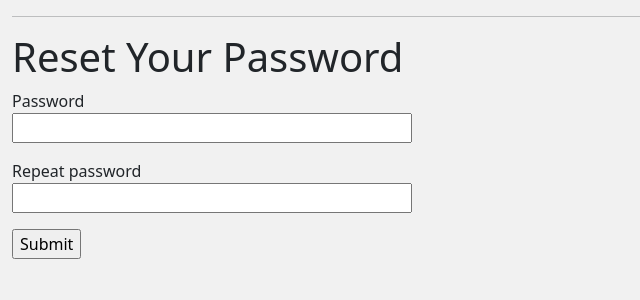
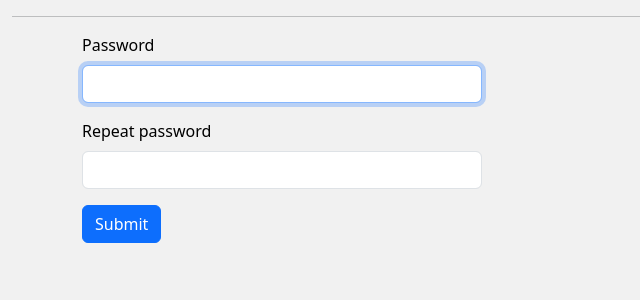
Before and after one commit to robbedeclerk/groepswerk2_review_website, a Flask app: template app/templates/reset_password.html in a window 1280 px wide. Shown: the part 58-358 px from the top of the page, without its empty margins (0-640 px from the left). Run offline with Flask 3, Linux system fonts and the light colour scheme; the template is opened without the code that fills it: values that come from a table or form of the project are taken from there, others are empty; some libraries are stand-ins or nearby versions.

Commit message:
vergeten templates gefixt

```diff
--- a/app/templates/reset_password.html
+++ b/app/templates/reset_password.html
@@ -1,23 +1,5 @@
 {% extends "base.html" %}
-
+{% import 'bootstrap_wtf.html' as wtf %}
 {% block content %}
-    <h1>Reset Your Password</h1>
-    <form action="" method="post">
-        {{ form.hidden_tag() }}
-        <p>
-            {{ form.password.label }}<br>
-            {{ form.password(size=32) }}<br>
-            {% for error in form.password.errors %}
-            <span style="color: red;">[{{ error }}]</span>
-            {% endfor %}
-        </p>
-        <p>
-            {{ form.confirm_password.label }}<br>
-            {{ form.confirm_password(size=32) }}<br>
-            {% for error in form.confirm_password.errors %}
-            <span style="color: red;">[{{ error }}]</span>
-            {% endfor %}
-        </p>
-        <p>{{ form.submit() }}</p>
-    </form>
+    <div class="container">{{ wtf.quick_form(form) }}</div>
 {% endblock %}
--- a/app/templates/reset_password_request.html
+++ b/app/templates/reset_password_request.html
@@ -1,5 +1,5 @@
 {% extends "base.html" %}
 {% import 'bootstrap_wtf.html' as wtf %}
 {% block content %}
-    {{ wtf.quick_form(form) }}
+    <div class="container">{{ wtf.quick_form(form) }}</div>
 {% endblock %}
```
